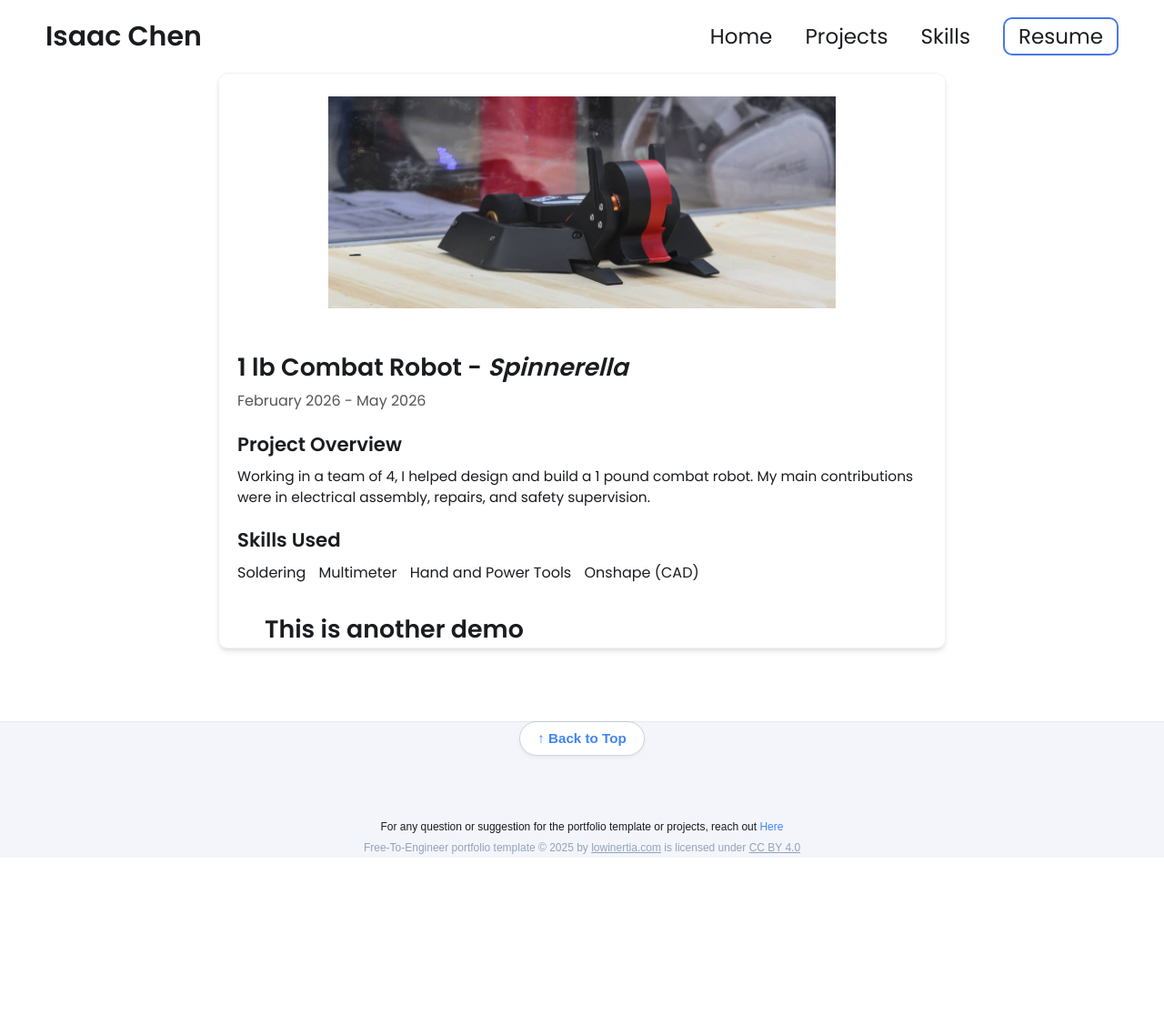
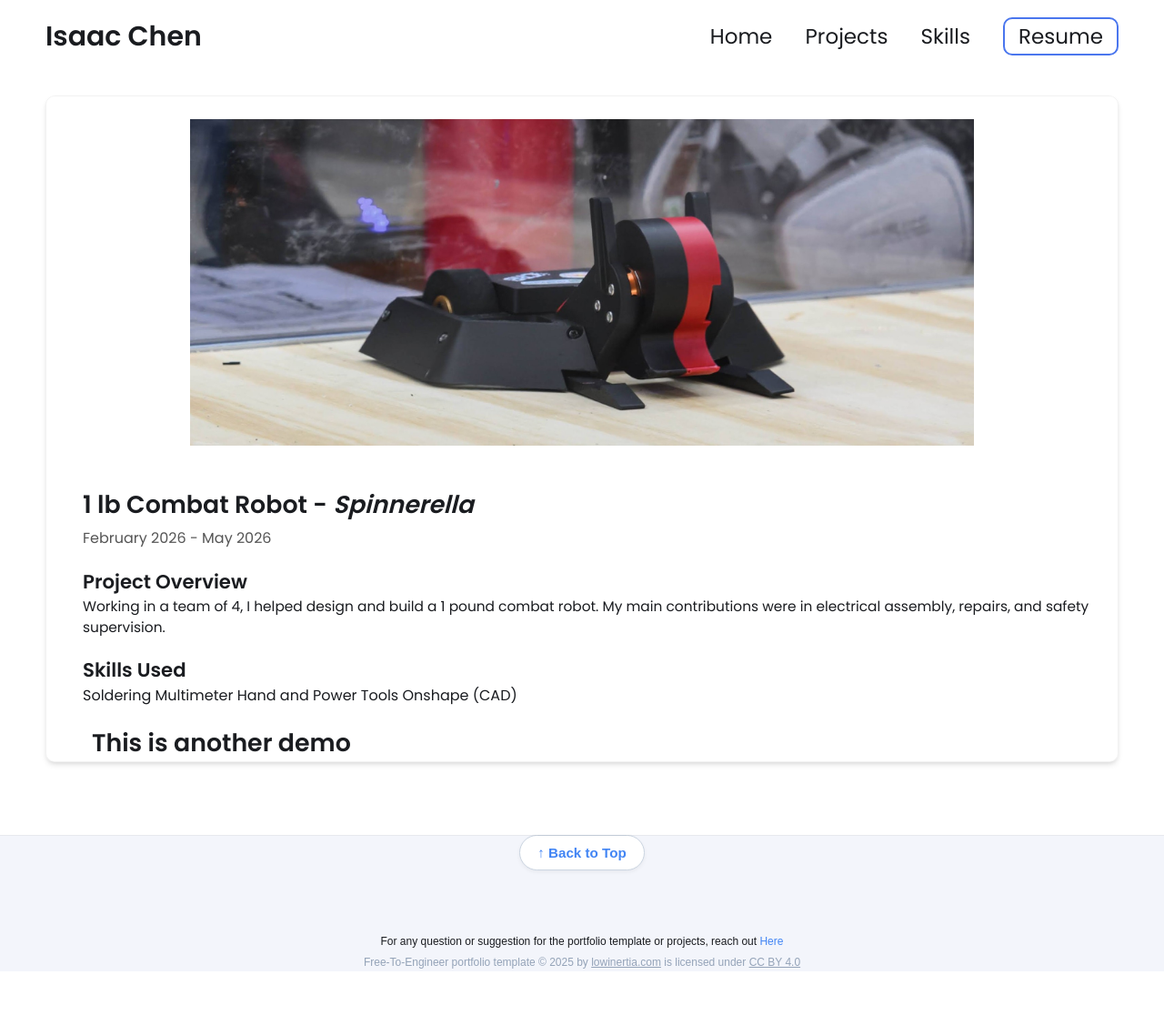
Before and after one commit to isaajnchen/isaajnchen.github.io, a Jekyll site: the page built from _projects/sonos-teardown/index.md, in a window 1280 px wide. Shown: the whole page at 91% size. Built offline with Jekyll 4.4.1, drawn with Linux system fonts in a browser that asks for light colours; before the commit the page ends 991 px from its top, so only the background shows below that.

Commit message:
Update post.html

```diff
--- a/_layouts/post.html
+++ b/_layouts/post.html
@@ -2,7 +2,7 @@
 layout: wrapper
 ---
 
-<div class="post-view" style="max-width: 800px; margin: 0 auto;">
+<div class="post-view">
     <!-- Image Box -->
     <div class="summary" style="width: 100%; height: auto; display: block; clear: both;">
         {% assign folder_path = page.path | split: "/" | slice: 0, 2 | join: "/" %}
@@ -10,17 +10,14 @@ layout: wrapper
         <img src="{{ image_path }}" alt="{{ page.title }} image" style="width: 100%; height: auto; max-height: 60vh; object-fit: contain; display: block; margin: 0 auto 20px auto;">
     </div>
 
-    <!-- Text Content Area (Base container for consistent alignment) -->
-    <div class="text-container" style="display: block; width: 100%; clear: both; padding-left: 20px; box-sizing: border-box;">
-
-        <!-- Header Section -->
-        <div class="title-header" style="display: block; width: 100%; margin-bottom: 20px;">
-            <div style="display: block; width: 100%;">
+    <!-- Text Content Area -->
+    <div class="title-header" style="display: block; width: 100%; clear: both; padding-left: 40px; box-sizing: border-box;">
+        <div style="display: block; width: 100%; clear: both;">
             <h1 style="display: inline-block; margin-bottom: 0;">{{ page.title }}</h1>
         </div>
 
         {% if page.subtitle %}
-            <div style="display: block; width: 100%; margin-top: 4px;">
+        <div style="display: block; width: 100%; clear: both; margin-top: 4px;">
             <p class="project-subtitle" style="margin: 0; font-size: 1rem; color: #555;">
                 {{ page.subtitle }}
             </p>
@@ -28,26 +25,21 @@ layout: wrapper
         {% endif %}
     </div>
 
-        <!-- Project Overview -->
-        <div class="project-description" style="display: block; width: 100%; margin-top: 20px;">
-            <h2 style="margin-bottom: 8px;">Project Overview</h2>
-            <p style="margin-top: 0;">{{ page.description }}</p>
+    <div class="project-description" style="display: block; width: 100%; clear: both; margin-top: 20px; padding-left: 40px; box-sizing: border-box;">
+        <h2>Project Overview</h2>
+        <p>{{ page.description }}</p>
     </div>
 
-        <!-- Skills Card -->
-        <div class="skills-card" style="display: block; width: 100%; margin-top: 20px; margin-bottom: 30px;">
-            <h2 style="margin-bottom: 8px;">Skills Used</h2>
+    <div class="skills-card" style="display: block; width: 100%; clear: both; margin-top: 20px; padding-left: 40px; box-sizing: border-box;">
+        <h2>Skills Used</h2>
         <div class="skills-list">
             {% for skill in page.skills %}
-                <span class="skill" style="display: inline-block; margin-right: 10px;">{{ skill }}</span>
+            <span class="skill">{{ skill }}</span>
             {% endfor %}
         </div>
     </div>
 
-    </div><!-- End of left-indented text container -->
-
-    <!-- Main Markdown Content (Kept separate so inner elements indent properly) -->
-    <div class="content" style="display: block; width: 100%; clear: both;">
+    <div class="content" style="display: block; width: 100%; clear: both; margin-top: 20px;">
         {{ content }}
     </div>
 </div>
```
Lines whose indentation alone changed are shown as unchanged.
